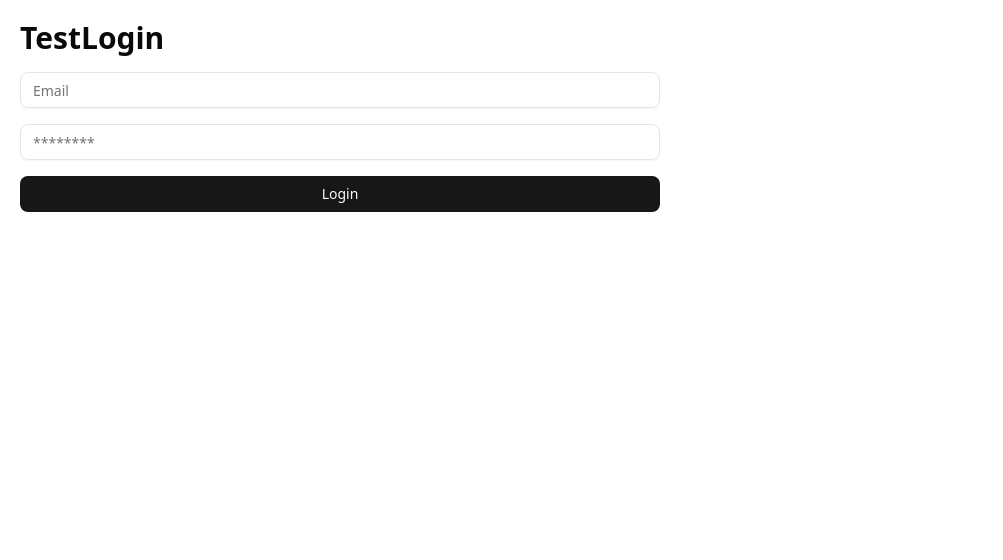
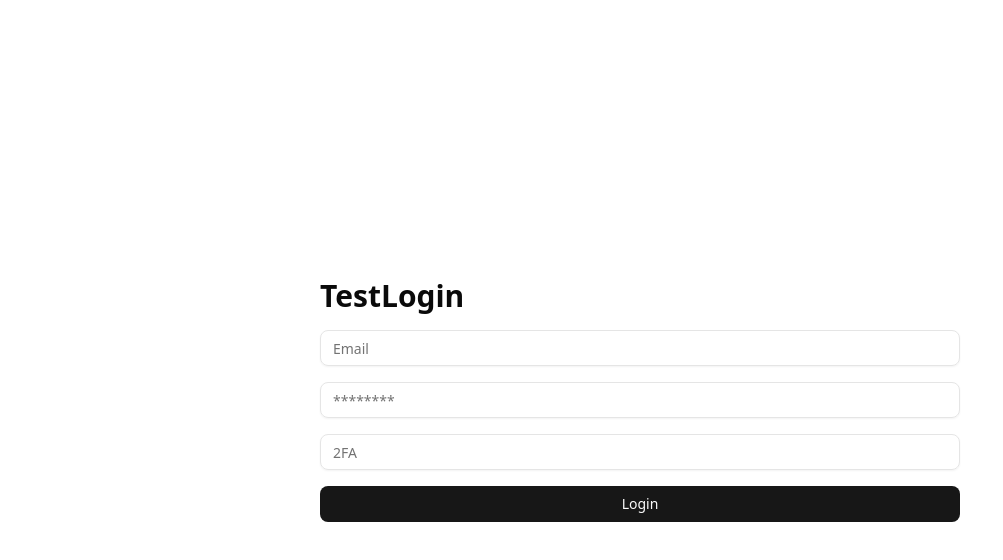
Before and after one commit to AIFuzi/kitsune-key-frontend, a Next.js app: page / in a window 1280 px wide. Shown: the top 560 px of the page, without its empty margins (0-1003 px from the left). Built offline with nearby package versions, Linux system fonts and the light colour scheme.

Commit message:
feat(form): test 2FA field

```diff
--- a/src/app/page.tsx
+++ b/src/app/page.tsx
@@ -8,13 +8,15 @@ import { Input } from '@/components/ui/input'
 export default function Home() {
   const [email, setEmail] = useState('')
   const [password, setPassword] = useState('')
+  const [totp, setTotp] = useState('')
 
   async function sendLogin() {
-    await LoginService.login(email, password)
+    await LoginService.login(email, password, totp)
   }
 
   return (
-    <div className="m-5 w-1/2 space-y-4">
+    <div className="flex h-screen items-center justify-center">
+      <div className="w-1/2 space-y-4">
         <h1 className="text-3xl font-semibold">TestLogin</h1>
         <Input
           placeholder="Email"
@@ -27,6 +29,11 @@ export default function Home() {
           type="password"
           onChange={e => setPassword(e.target.value)}
         />
+        <Input
+          placeholder="2FA"
+          type="number"
+          onChange={e => setTotp(e.target.value)}
+        />
         <Button
           className="w-full"
           onClick={() => sendLogin()}
@@ -34,5 +41,6 @@ export default function Home() {
           Login
         </Button>
       </div>
+    </div>
   )
 }
--- a/src/service/auth/login.service.ts
+++ b/src/service/auth/login.service.ts
@@ -1,7 +1,7 @@
 import { api } from '@/api/api'
 
 export class LoginService {
-  static async login(email: string, password: string) {
-    return await api.post('/session/login', { email, password })
+  static async login(email: string, password: string, pin: string) {
+    return await api.post('/session/login', { email, password, pin })
   }
 }
```
Lines whose indentation alone changed are shown as unchanged.
